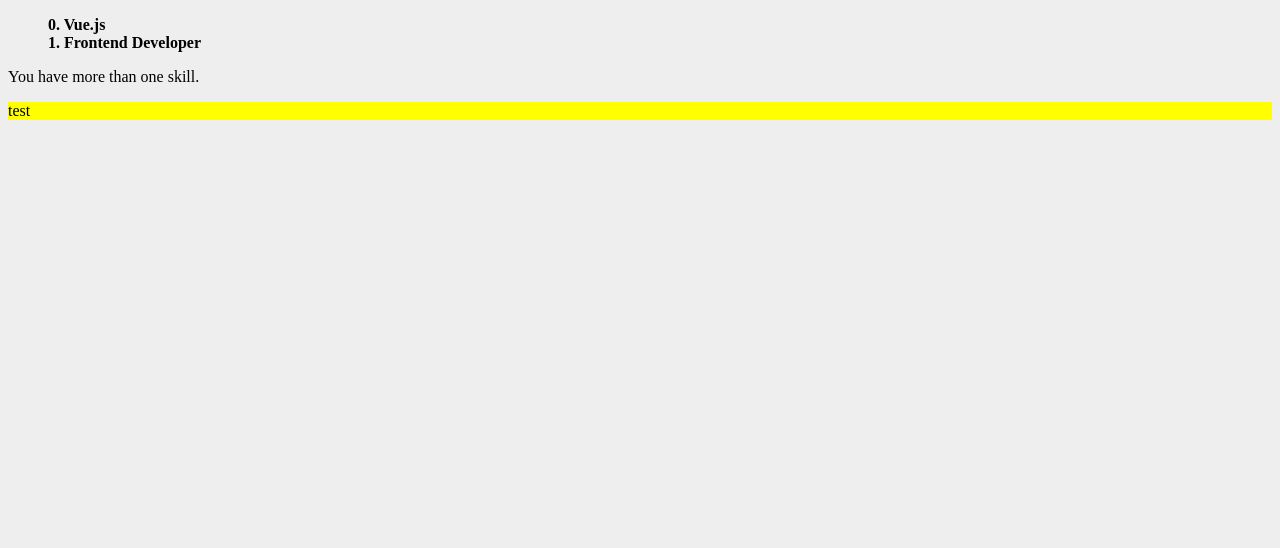
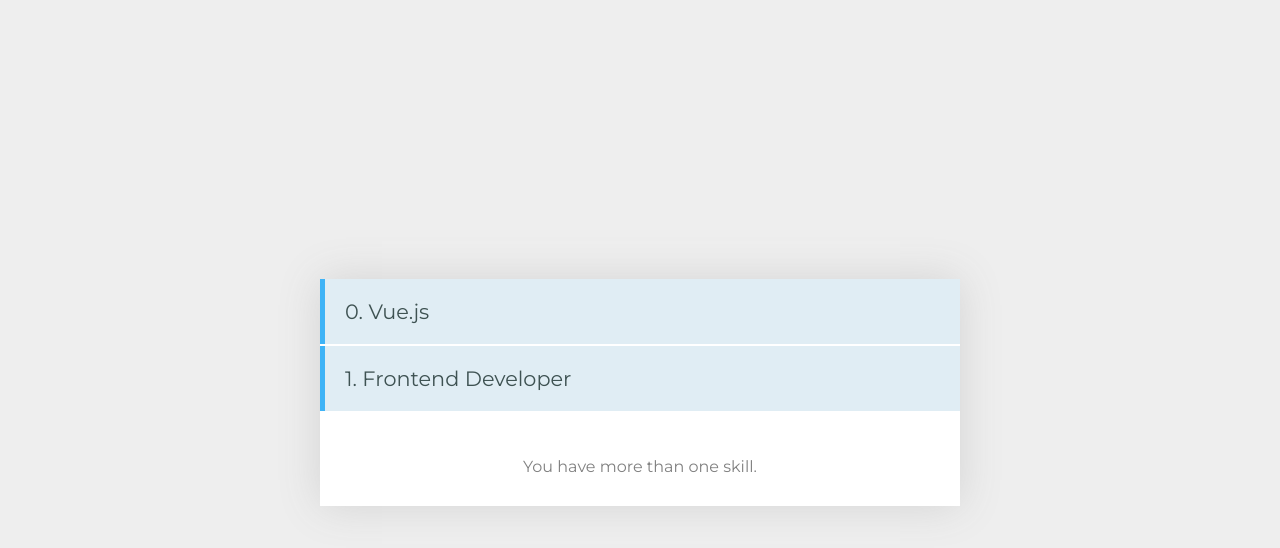
Before and after one commit to Sara-Hamilton/Vue-Skills, a Vue app: page / in a window 1280 px wide. Shown: the top 548 px of the page. Built offline with nearby package versions, Linux system fonts and the light colour scheme.

Commit message:
add styling to app.vue and skills.vue

```diff
--- a/src/App.vue
+++ b/src/App.vue
@@ -16,7 +16,21 @@
 </script>
 
 <style>
+@import url('https://fonts.googleapis.com/css?family=Montserrat:400,700');
+
   body {
     background-color: #EEEEEE;
+    font-family: 'Montserrat', sans-serif;
+    display: grid;
+    grid-template-rows: auto;
+    justify-items: center;
+    align-items: center;
+  }
+  body, html {
+    margin: 0;
+    height: 100%;
+  }
+  #app {
+    width: 50%;
   }
 </style>
--- a/src/components/Skills.vue
+++ b/src/components/Skills.vue
@@ -1,5 +1,5 @@
 <template>
-  <div class="skills">
+  <div class="container">
     <div class="holder">
       <ul>
         <li v-for="(data, index) in skills" :key='index'>{{ index }}. {{ data.skill }}</li>
@@ -8,7 +8,7 @@
       <p v-if="skills.length >= 2">You have more than one skill.</p>
       <p v-else>You have less than or equal to one skill.</p>
 
-      <div v-bind:style="alertObject">test</div>
+      <!-- <div v-bind:style="alertObject">test</div> -->
     </div>
   </div>
 </template>
@@ -33,6 +33,36 @@
 </script>
 
 <!-- Add "scoped" attribute to limit CSS to this component only -->
-<style src="./Skills.css" scoped>
+<!-- <style src="./Skills.css" scoped> -->
+<style scoped>
+
+  .holder {
+    background: #fff;
+  }
+
+  ul {
+    margin: 0;
+    padding: 0;
+    list-style-type: none;
+  }
+
+  ul li {
+    padding: 20px;
+    font-size: 1.3em;
+    background-color: #E0EDF4;
+    border-left: 5px solid #3EB3F6;
+    margin-bottom: 2px;
+    color: #3E5252;
+  }
+
+  p {
+    text-align: center;
+    padding: 30px 0;
+    color: gray;
+  }
+
+  .container {
+    box-shadow: 0px 0px 40px lightgray;
+  }
 
 </style>
```
